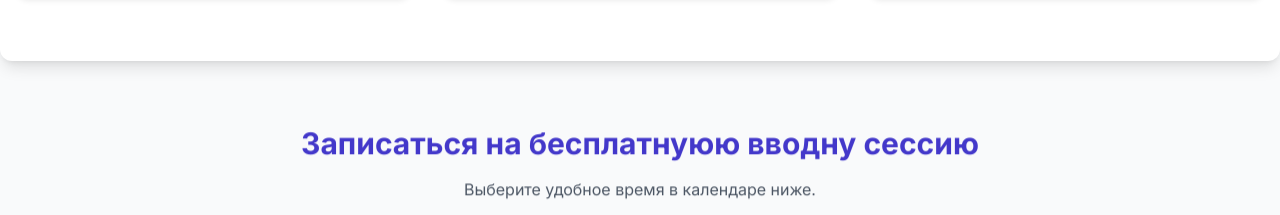
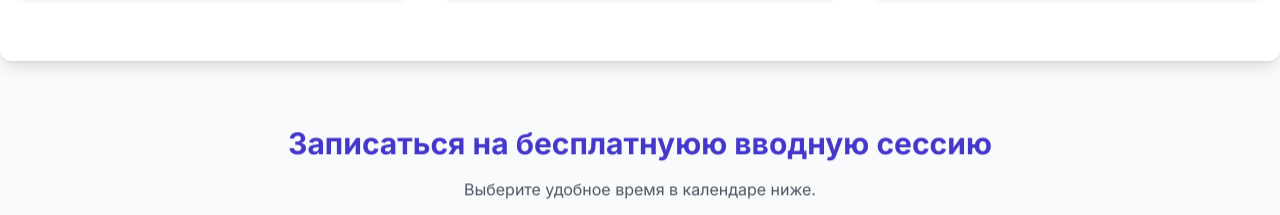
Before and after one commit to IgorNest/vikacoach, a plain HTML site: page index.html in a window 1280 px wide. Shown: the part 1687-1902 px from the top of the page. Drawn offline with nearby package versions, Linux system fonts and the light colour scheme.

Commit message:
Initial commit for the landing page4

```diff
--- a/index.html
+++ b/index.html
@@ -155,7 +155,7 @@
     <section id="contact" class="container mx-auto px-4 py-16">
         <!-- Увеличен максимальную ширину контейнера до max-w-4xl, чтобы iframe был шире -->
         <div class="max-w-4xl mx-auto text-center animate-on-scroll animate-fade-in-up">
-            <h2 class="text-3xl font-bold text-indigo-700 mb-4">Записаться на бесплатнуюю вводну сессию</h2>
+            <h2 class="text-3xl font-bold text-indigo-700 mb-4">Записаться на бесплатнуюю вводную сессию</h2>
             <p class="text-gray-600 mb-8">
                 Выберите удобное время в календаре ниже.
             </p>
```
